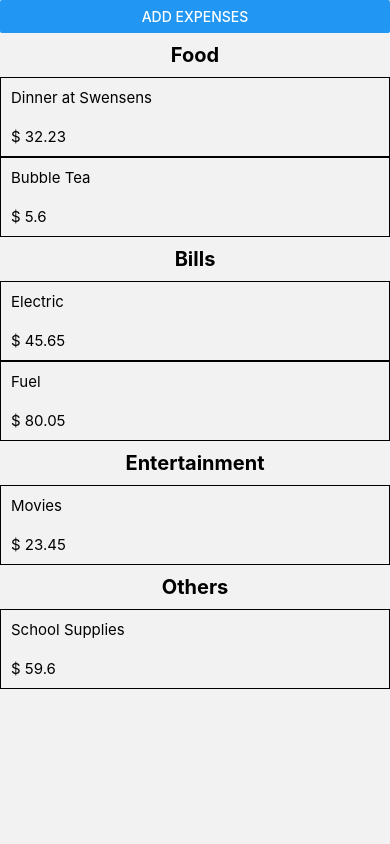
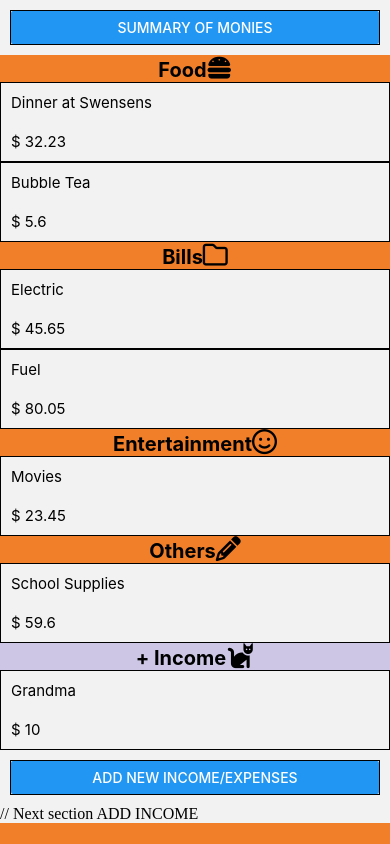
Before and after one commit to edlyana/L07Day, a React Native app: screen /Home in a window 390 px wide. Built offline with nearby package versions, Linux system fonts and the light colour scheme.

Commit message:
Updated codes

```diff
--- a/Add.js
+++ b/Add.js
@@ -2,11 +2,10 @@ import React, {useState} from 'react';
 import {datasource} from './Data';
 import {TextInput, View, Text, Button} from "react-native";
 import RNPickerSelect from 'react-native-picker-select';
-import Home from "./Home";
 
 const Add = ({navigation, setChoice1, setChoice2, setChoice3}) => {
     const [itemName, setItemName] = useState('');
-    const [price, setPrice] = useState(0);
+    const [price, setPrice] = useState();
     const [category, setCategory] = useState('Others');
 
     return (
@@ -19,7 +18,7 @@ const Add = ({navigation, setChoice1, setChoice2, setChoice3}) => {
 
             <View>
                 <Text style={{fontWeight: 'bold'}}>Price:</Text>
-                <TextInput style={{borderWidth: 1}} onChangeText={(no) => setPrice(no)}/>
+                <TextInput style={{borderWidth: 1}} onChangeText={(number) => setPrice(number)}/>
             </View>
 
             <View style={{padding: 10}}>
@@ -27,10 +26,14 @@ const Add = ({navigation, setChoice1, setChoice2, setChoice3}) => {
                     value={category}
                     onValueChange={(value) => setCategory(value)}
                     items={[
-                        {label:{setChoice1}, value:{setChoice1}},
-                        {label:{setChoice2}, value:{setChoice2}},
-                        {label:{setChoice3}, value:{setChoice3}},
+                        // {label:{setChoice1}, value:{setChoice1}},
+                        // {label:{setChoice2}, value:{setChoice2}},
+                        // {label:{setChoice3}, value:{setChoice3}},
+                        {label:"Food", value:"Food"},
+                        {label:"Bills", value:"Bills"},
+                        {label:"Entertainment", value:"Entertainment"},
                         {label:"Others", value:"Others"},
+                        {label:"Income", value:"Income"},
                     ]}
                 />
             </View>
@@ -47,7 +50,10 @@ const Add = ({navigation, setChoice1, setChoice2, setChoice3}) => {
                 if(category == "Others") {
                     indexNum = 3;
                 }
-                datasource[indexNum].data.push(itemName);
+                if(category == "Income") {
+                    indexNum = 4;
+                }
+                datasource[indexNum].data.push(item);
                 navigation.navigate('Home')
             }
             }
--- a/Data.js
+++ b/Data.js
@@ -5,20 +5,24 @@ const datasource = [
             {key:"Dinner at Swensens", price:32.23},
             {key:"Bubble Tea", price:5.60}
         ],
-        title:"Food", bkColor:"#CAC2B5", nameIcon:"sun", txColor:"black"},
+        title:"Food", bkColor:"#F17F29", nameIcon:"burger", txColor:"black"},
     {data:[
             {key:"Electric", price:45.65},
             {key:"Fuel", price:80.05},
         ],
-        title:"Bills", bkColor:"#8EA604", nameIcon:"leaf"},
+        title:"Bills", bkColor:"#F17F29", nameIcon:"folder"},
     {data:[
             {key:"Movies", price:23.45},
         ],
-        title:"Entertainment", bkColor:"#7E78D2", nameIcon:"droplet"},
+        title:"Entertainment", bkColor:"#F17F29", nameIcon:"smile"},
     {data:[
             {key:"School Supplies", price:59.60},
         ],
-        title:"Others", bkColor:"#7E78D2", nameIcon:"smile"},
+        title:"Others", bkColor:"#F17F29", nameIcon:"pencil"},
+    {data:[
+            {key:"Grandma", price:10.00},
+        ],
+        title:"+ Income", bkColor:"#CDC7E5", nameIcon:"cat"},
 ];
 
 export {datasource};
--- a/Edit.js
+++ b/Edit.js
@@ -1,13 +1,11 @@
 import React, {useState} from 'react';
 import {datasource} from './Data';
 import {TextInput, View, Text, Button, Alert} from "react-native";
-// import RNPickerSelect from 'react-native-picker-select';
-// import Home from "./Home";
 
 const Edit = ({navigation, route}) => {
     const [itemName, setItemName] = useState(route.params.key); // .key is being called here by Home.js
-    const [price, setPrice] = useState(0);
-    const [type, setType] = useState('Others');
+    const [price, setPrice] = useState(route.params.price.toString());
+    const [category, setCategory] = useState(route.params.category);
 
     return (
         <View style={{padding: 10}}>
@@ -18,42 +16,54 @@ const Edit = ({navigation, route}) => {
 
             <View style={{padding: 10}}>
                 <Text style={{fontWeight: 'bold'}}>Price:</Text>
-                <TextInput value={price} style={{borderWidth: 1}} onChangeText={(no) => setPrice(no)}/>
+                <TextInput value={price} style={{borderWidth: 1}} onChangeText={(number) => setPrice(number)}/>
             </View>
 
             <View style={{flexDirection:'row'}}>
                 <View style={{margin:10, flex:1}}>
-                    <Button title="SAVE" onPress={() => {
-                        let indexNum = 0;
-                        if (route.params.type == "Bills") {
-                            indexNum = 1;
-                        }
-                        if (route.params.type == "Entertainment") {
-                            indexNum = 2;
-                        }
-                        if (route.params.type == "Others") {
-                            indexNum = 3;
-                        }
-                        datasource[indexNum].data[route.params.index].key = itemName;
-                        navigation.navigate('Home');
-                    }}/>
+                    {/*<Button title="SAVE" onPress={() => {*/}
+                    {/*    let indexNum = 0;*/}
+                    {/*    if (route.params.category == "Bills") {*/}
+                    {/*        indexNum = 1;*/}
+                    {/*    }*/}
+                    {/*    if (route.params.category == "Entertainment") {*/}
+                    {/*        indexNum = 2;*/}
+                    {/*    }*/}
+                    {/*    if (route.params.category == "Others") {*/}
+                    {/*        indexNum = 3;*/}
+                    {/*    }*/}
+                    {/*    datasource[indexNum].data[route.params.index].key = itemName;*/}
+                    {/*    datasource[indexNum].data[route.params.index].price = price;*/}
+                    {/*    navigation.navigate('Home');*/}
+                    {/*}}/>*/}
+                    <Button
+                        title="SAVE"
+                        onPress={() => {
+                            let sectionIndex = datasource.findIndex((section) => section.title === route.params.category);
+                            datasource[sectionIndex].data[route.params.index] = { key: itemName, price: price };
+                            navigation.navigate("Home");
+                        }}
+                    />
                 </View>
 
                 <View style={{margin:10, flex:1}}>
                     <Button title="DELETE" onPress={() => {
-                        let indexNum = 0;
-                        if (route.params.type == "Bills") {
-                            indexNum = 1;
-                        }
-                        if (route.params.type == "Entertainment") {
-                            indexNum = 2;
-                        }
-                        if (route.params.type == "Others") {
-                            indexNum = 3;
-                        }
+                        let sectionIndex = datasource.findIndex(
+                            (section) => section.title === route.params.category
+                        );
+                        // let indexNum = 0;
+                        // if (route.params.category == "Bills") {
+                        //     indexNum = 1;
+                        // }
+                        // if (route.params.category == "Entertainment") {
+                        //     indexNum = 2;
+                        // }
+                        // if (route.params.category == "Others") {
+                        //     indexNum = 3;
+                        // }
                         Alert.alert("Are you sure?", '',
                             [{text:"Yes", onPress: () => {
-                                    datasource[indexNum].data.splice(route.params.index,1);
+                                    datasource[sectionIndex].data.splice(route.params.index,1);
                                     navigation.navigate('Home');
                                 }},
                                 {text:"No"}
--- a/Home.js
+++ b/Home.js
@@ -1,6 +1,17 @@
-import React from 'react';
-import {StatusBar, Button, SectionList, StyleSheet, Text, TouchableOpacity, View} from 'react-native';
+import React, {useState} from 'react';
+import {
+    StatusBar,
+    Button,
+    SectionList,
+    StyleSheet,
+    Text,
+    TouchableOpacity,
+    View,
+    FlatList,
+    TextInput, ScrollView, Alert
+} from 'react-native';
 import {datasource} from './Data';
+import Icon from "react-native-vector-icons/FontAwesome6";
 
 const styles = StyleSheet.create({
     textStyle: {
@@ -13,18 +24,66 @@ const styles = StyleSheet.create({
     },
     headerText: {
         fontSize: 20,
-        margin: 10,
+        // margin: 10,
         textAlign: 'center',
         fontWeight:'bold',
     },
+    buttonContainer:{
+        borderWidth: 1,
+        margin: 10,
+    },
+// ADD INCOME //
+    pageStyle: {
+        backgroundColor: '#F17F29',
+        flex: 1,
+        padding: 20,
+    },
+    inputContainer: {
+        marginBottom: 15,
+    },
+    inputLabel: {
+        marginBottom: 5,
+    },
+    inputBox: {
+        borderWidth: 1,
+        padding: 10,
+        borderRadius: 5,
+        backgroundColor: '#fff',
+    },
+    incomeHistory: {
+        marginTop: 20,
+    },
+    incomeItem: {
+        padding: 10,
+        backgroundColor: '#fff',
+        marginBottom: 5,
+        borderRadius: 5,
+    },
+    btnStyle: {
+        alignSelf: 'center',
+        borderRadius: 25,
+        width: 200,
+        height: 45,
+        backgroundColor:'#7DDF64',
+        margin: 20,
+    },
 });
+
+// const InputBox = ({label, onChangeText}) => {
+//     return (
+//         <View style={styles.inputContainer}>
+//             <Text style={styles.inputLabel}>{label}</Text>
+//             <TextInput style={styles.inputBox} onChangeText={onChangeText} keyboardType="numeric"/>
+//         </View>
+//     );
+// };
 
 const Home = ({navigation}) => {
 
     const renderItem = ({item, index, section}) => {
         return (
             <TouchableOpacity style={styles.opacityStyle} onPress={() => {
-                navigation.navigate("Edit", {index:index, type:section.title, key:item.key, price:item.price}); // .key is being called in Edit.js
+                navigation.navigate("Edit", {index:index, category:section.title, key:item.key, price:item.price}); // .key is being called in Edit.js
             }}>
                 <Text style={styles.textStyle} >{item.key}</Text>
                 <Text style={styles.textStyle} >$ {item.price}</Text>
@@ -33,16 +92,71 @@ const Home = ({navigation}) => {
     };
 
     return (
-        <View>
-            <StatusBar/>
-            <Button title='Add Expenses' onPress={() => {navigation.navigate("Add")}} />
-            <SectionList sections={datasource} renderItem={renderItem}
-                         renderSectionHeader={({section:{title,bgcolor}})=>(
-                             <Text style={[styles.headerText,{backgroundColor:bgcolor}]}>
-                                 {title}
-                             </Text>
-                         )}/>
-        </View>
+        <ScrollView>
+            <View style={[styles.container, {marginBottom: 150}]}>
+                <StatusBar hidden={true}/>
+                <View style={styles.buttonContainer}>
+                    <Button title="Summary of Monies" onPress={() => {
+                        // // Calculate total income and expenses
+                        // // let totalIncome = incomeHistory.reduce((acc, curr) => acc + curr, 0).toFixed(2);
+                        // let totalExpenses = 0; // Replace with your actual calculation of total expenses
+                        //
+                        // // Determine surplus or deficit
+                        // let summaryMessage = '';
+                        // if (totalIncome > totalExpenses) {
+                        //     summaryMessage = "You have a Surplus of $ " + (totalIncome - totalExpenses).toFixed(2);
+                        // }
+                        // else {
+                        //     summaryMessage = "You have a Deficit of $ " + (totalExpenses - totalIncome).toFixed(2);
+                        // }
+                        //
+                        // const msg = "Total Income: $ " + totalIncome + "\n" +
+                        //     "Total Expenses: $ " + totalExpenses + "\n" +
+                        //     summaryMessage;
+
+                        Alert.alert({text:"Close"});
+                    }}/>
+                </View>
+                <View>
+                    <SectionList sections={datasource} renderItem={renderItem}
+                                 renderSectionHeader={({section:{title, bkColor, nameIcon}})=>(
+                                     <Text style={[styles.headerText, {backgroundColor:bkColor}]}>
+                                         {title}
+                                         <Icon name={nameIcon} size={25} color={"black"}/>
+                                     </Text>
+                                 )}
+                    />
+                </View>
+                <View style={styles.buttonContainer}>
+                    <Button title="Add New Income/Expenses" onPress={()=> {navigation.navigate('Add')}}/>
+                </View>
+
+                // Next section ADD INCOME
+                <View style={styles.pageStyle}>
+                    {/*<InputBox label="Enter Income:" onChangeText={setIncome}/>*/}
+                    {/*<Button title="Add Income" onPress={addIncomeToHistory}/>*/}
+
+                    {/*<View style={styles.incomeHistory}>*/}
+                    {/*    <Text>Income History:</Text>*/}
+                    {/*    <FlatList data={totalIncome} renderItem={renderItem}/>*/}
+                    {/*    <FlatList*/}
+                    {/*        data={incomeHistory}*/}
+                    {/*        keyExtractor={(item, index) => index.toString()}*/}
+                    {/*        renderItem={({ item, index }) => (*/}
+                    {/*            <View style={styles.incomeItem}>*/}
+                    {/*                <Text>#{index + 1}: ${item}</Text>*/}
+                    {/*            </View>*/}
+                    {/*        )}*/}
+                    {/*    />*/}
+                    {/*</View>*/}
+
+                    <TouchableOpacity style={styles.btnStyle} onPress={() => {navigation.navigate("MainPage")}}>
+                        <Text style={{textAlign:"center", paddingTop:12, color:'white'}}>Home Screen</Text>
+                    </TouchableOpacity>
+                </View>
+            </View>
+        </ScrollView>
+
     );
 };
 
--- a/MainPage.js
+++ b/MainPage.js
@@ -29,9 +29,6 @@ const MainPage = ({navigation}) => {
         <View style={styles.mainPage}>
             <StatusBar/>
             <Text style={styles.headingIntro}>Monthly Budget App</Text>
-            <TouchableOpacity style={styles.btnStyle} onPress={() => {navigation.navigate("NewMonth")}}>
-                <Text style={{textAlign:"center", paddingTop:12, color:'white'}}>Add Money Details</Text>
-            </TouchableOpacity>
             <TouchableOpacity style={styles.btnStyle} onPress={() => {navigation.navigate("Home")}}>
                 <Text style={{textAlign:"center", paddingTop:12, color:'white'}}>Home Screen</Text>
             </TouchableOpacity>
--- a/Navigation.js
+++ b/Navigation.js
@@ -14,7 +14,7 @@ const Navigation = () => {
         <NavigationContainer>
             <Stack.Navigator screenOptions={{ headerShown: false }}>
                 <Stack.Screen name="MainPage" component={MainPage}/>
-                <Stack.Screen name="NewMonth" component={NewMonth}/>
+                {/*<Stack.Screen name="NewMonth" component={NewMonth}/>*/}
                 <Stack.Screen name="Home" component={Home} />
                 <Stack.Screen name="Add" component={Add} />
                 <Stack.Screen name="Edit" component={Edit} />
--- a/NewMonth.js
+++ b/NewMonth.js
@@ -1,79 +1,130 @@
-import React, {useState} from 'react';
-import {StatusBar, Button, SectionList, StyleSheet, Text, TouchableOpacity, View, TextInput} from 'react-native';
-import RNPickerSelect from 'react-native-picker-select';
+// import React, {useState} from 'react';
+// import {StatusBar, Button, SectionList, StyleSheet, Text, TouchableOpacity, View, TextInput, FlatList} from 'react-native';
+// import RNPickerSelect from 'react-native-picker-select';
+//
+// const styles = StyleSheet.create({
+//     pageStyle: {
+//         backgroundColor: '#F17F29',
+//         flex: 1,
+//         padding: 20,
+//     },
+//     inputContainer: {
+//         marginBottom: 15,
+//     },
+//     inputLabel: {
+//         marginBottom: 5,
+//     },
+//     inputBox: {
+//         borderWidth: 1,
+//         padding: 10,
+//         borderRadius: 5,
+//         backgroundColor: '#fff',
+//     },
+//     incomeHistory: {
+//         marginTop: 20,
+//     },
+//     incomeItem: {
+//         padding: 10,
+//         backgroundColor: '#fff',
+//         marginBottom: 5,
+//         borderRadius: 5,
+//     },
+//     btnStyle: {
+//         alignSelf: 'center',
+//         borderRadius: 25,
+//         width: 200,
+//         height: 45,
+//         backgroundColor:'#7DDF64',
+//         margin: 20,
+//     },
+// });
+//
+// const InputBox = ({label, onChangeText}) => {
+//     return (
+//         <View style={styles.inputContainer}>
+//             <Text style={styles.inputLabel}>{label}</Text>
+//             <TextInput style={styles.inputBox} onChangeText={onChangeText} keyboardType="numeric"/>
+//         </View>
+//     );
+// };
+//
+// const NewMonth = ({navigation}) => {
+//     const [income, setIncome] = useState('');
+//     const [incomeHistory, setIncomeHistory] = useState([]);
+//
+//     const addIncomeToHistory = () => {
+//         if (income){
+//             setIncomeHistory((prev) => [...prev, parseFloat(income)]);
+//             setIncome(''); // Clear the input box after adding
+//         }
+//     };
+//
+//     return (
+//         <View style={styles.pageStyle}>
+//             <InputBox label="Enter Income:" onChangeText={setIncome}/>
+//             <Button title="Add Income" onPress={addIncomeToHistory}/>
+//
+//             <View style={styles.incomeHistory}>
+//                 <Text>Income History:</Text>
+//                 <FlatList
+//                     data={incomeHistory}
+//                     keyExtractor={(item, index) => index.toString()}
+//                     renderItem={({ item, index }) => (
+//                         <View style={styles.incomeItem}>
+//                             <Text>#{index + 1}: ${item}</Text>
+//                         </View>
+//                     )}
+//                 />
+//             </View>
+//
+//             <TouchableOpacity style={styles.btnStyle} onPress={() => {navigation.navigate("Home")}}>
+//                 <Text style={{textAlign:"center", paddingTop:12, color:'white'}}>Home Screen</Text>
+//             </TouchableOpacity>
+//         </View>
+//     );
+// };
+//
+// export default NewMonth;
 
-const styles = StyleSheet.create({
-    pageStyle:{
-        backgroundColor:'#F17F29',
-        paddingBottom:700,
-    }
-})
 
-const InputBox = ({label, onChangeText}) => {
-    return (
-        // <View style={{padding: 20, paddingBottom: 5}}>
-        <View>
-            <Text>{label}</Text>
-            <TextInput style = {{borderWidth: 1}} onChangeText={onChangeText}/>
-        </View>
-    );
-};
-
-const NewMonth= ({navigation}) => {
-    const [income, setIncome] = useState(0);
-    const [save, setSave] = useState(0);
-    const [expense, setExpense] = useState(0);
-    const [choice1, setChoice1] = useState(false);
-    const [choice2, setChoice2] = useState(false);
-    const [choice3, setChoice3] = useState(false);
-
-    return (
-        <View style={styles.pageStyle}>
-            <InputBox label ="Monthly Income:" onChange Text={setIncome}/>
-            <InputBox label ="Amt to Save:" onChange Text={setSave}/>
-            <InputBox label ="Monthly Expense:" onChange Text={setExpense}/>
-            <View style={{padding: 10}}>
-                <Text>Choose your top 3 spending categories:</Text>
-                <RNPickerSelect
-                    value={choice1}
-                    onValueChange={(value) => setChoice1(value)}
-                    items={[
-                        {label:"Food", value:"Food"},
-                        {label:"Bills", value:"Bills"},
-                        {label:"Entertainment", value:"Entertainment"},
-                        {label:"Medical", value:"Medical"},
-                        {label:"Others", value:"Others"},
-                    ]}
-                />
-            </View>
-            <View style={{padding: 10}}>
-                <RNPickerSelect
-                    value={choice2}
-                    onValueChange={(value) => setChoice2(value)}
-                    items={[
-                        {label:"Food", value:"Food"},
-                        {label:"Bills", value:"Bills"},
-                        {label:"Entertainment", value:"Entertainment"},
-                        {label:"Medical", value:"Medical"},
-                        {label:"Others", value:"Others"},
-                    ]}
-                />
-            </View>
-            <View style={{padding: 10}}>
-                <RNPickerSelect
-                    value={choice3}
-                    onValueChange={(value) => setChoice3(value)}
-                    items={[
-                        {label:"Food", value:"Food"},
-                        {label:"Bills", value:"Bills"},
-                        {label:"Entertainment", value:"Entertainment"},
-                        {label:"Medical", value:"Medical"},
-                        {label:"Others", value:"Others"},
-                    ]}
-                />
-            </View>
-        </View>
-    );
-};
-
-export default NewMonth;
+{/*<InputBox label ="Monthly Expense:" onChange Text={setExpense}/>*/}
+{/*<View style={{padding: 10}}>*/}
+{/*    <Text>Choose your top 3 spending categories:</Text>*/}
+{/*    <RNPickerSelect*/}
+{/*        value={choice1}*/}
+{/*        onValueChange={(value) => setChoice1(value)}*/}
+{/*        items={[*/}
+{/*            {label:"Food", value:"Food"},*/}
+{/*            {label:"Bills", value:"Bills"},*/}
+{/*            {label:"Entertainment", value:"Entertainment"},*/}
+{/*            {label:"Medical", value:"Medical"},*/}
+{/*            {label:"Others", value:"Others"},*/}
+{/*        ]}*/}
+{/*    />*/}
+{/*</View>*/}
+{/*<View style={{padding: 10}}>*/}
+{/*    <RNPickerSelect*/}
+{/*        value={choice2}*/}
+{/*        onValueChange={(value) => setChoice2(value)}*/}
+{/*        items={[*/}
+{/*            {label:"Food", value:"Food"},*/}
+{/*            {label:"Bills", value:"Bills"},*/}
+{/*            {label:"Entertainment", value:"Entertainment"},*/}
+{/*            {label:"Medical", value:"Medical"},*/}
+{/*            {label:"Others", value:"Others"},*/}
+{/*        ]}*/}
+{/*    />*/}
+{/*</View>*/}
+{/*<View style={{padding: 10}}>*/}
+{/*    <RNPickerSelect*/}
+{/*        value={choice3}*/}
+{/*        onValueChange={(value) => setChoice3(value)}*/}
+{/*        items={[*/}
+{/*            {label:"Food", value:"Food"},*/}
+{/*            {label:"Bills", value:"Bills"},*/}
+{/*            {label:"Entertainment", value:"Entertainment"},*/}
+{/*            {label:"Medical", value:"Medical"},*/}
+{/*            {label:"Others", value:"Others"},*/}
+{/*        ]}*/}
+{/*    />*/}
+{/*</View>*/}
```
